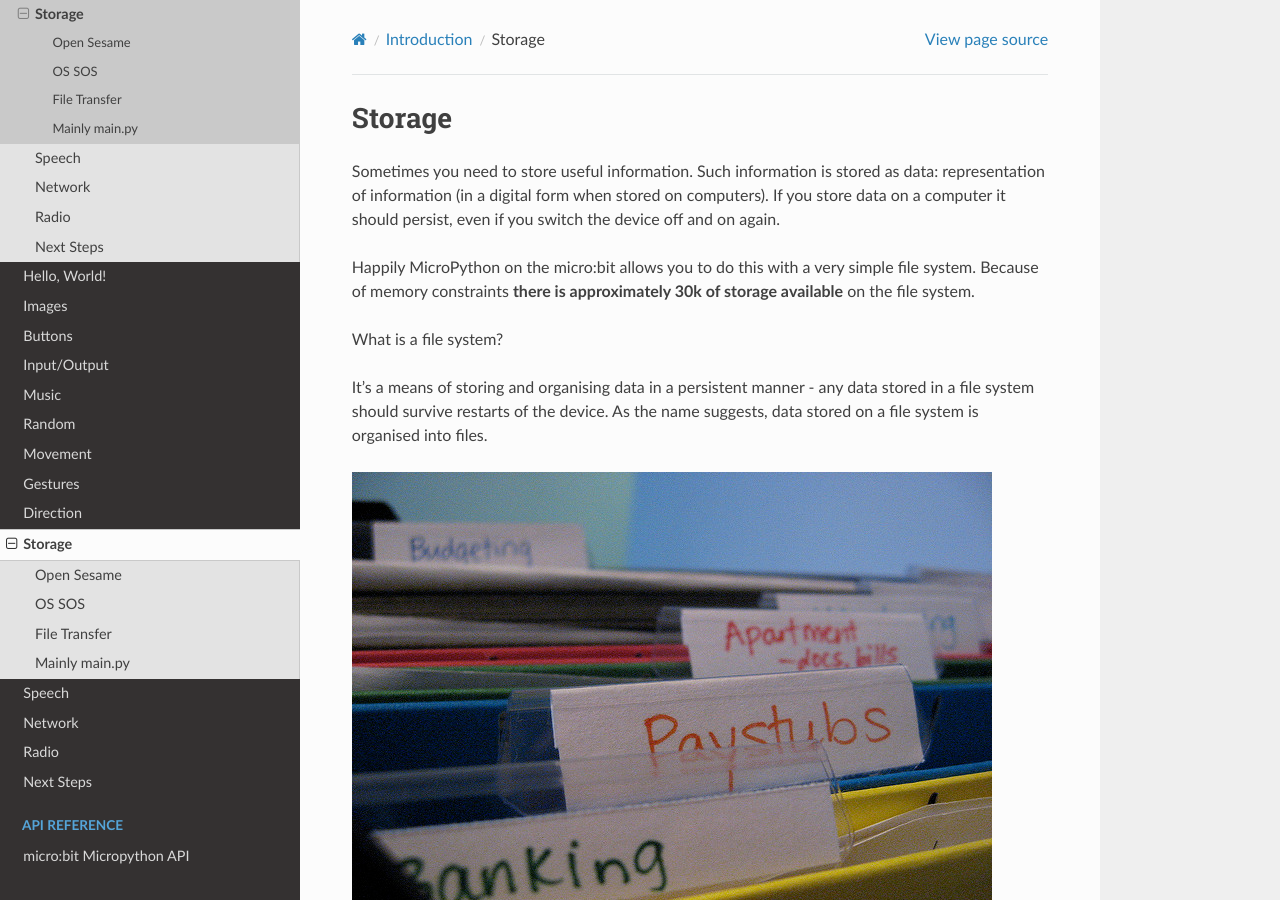
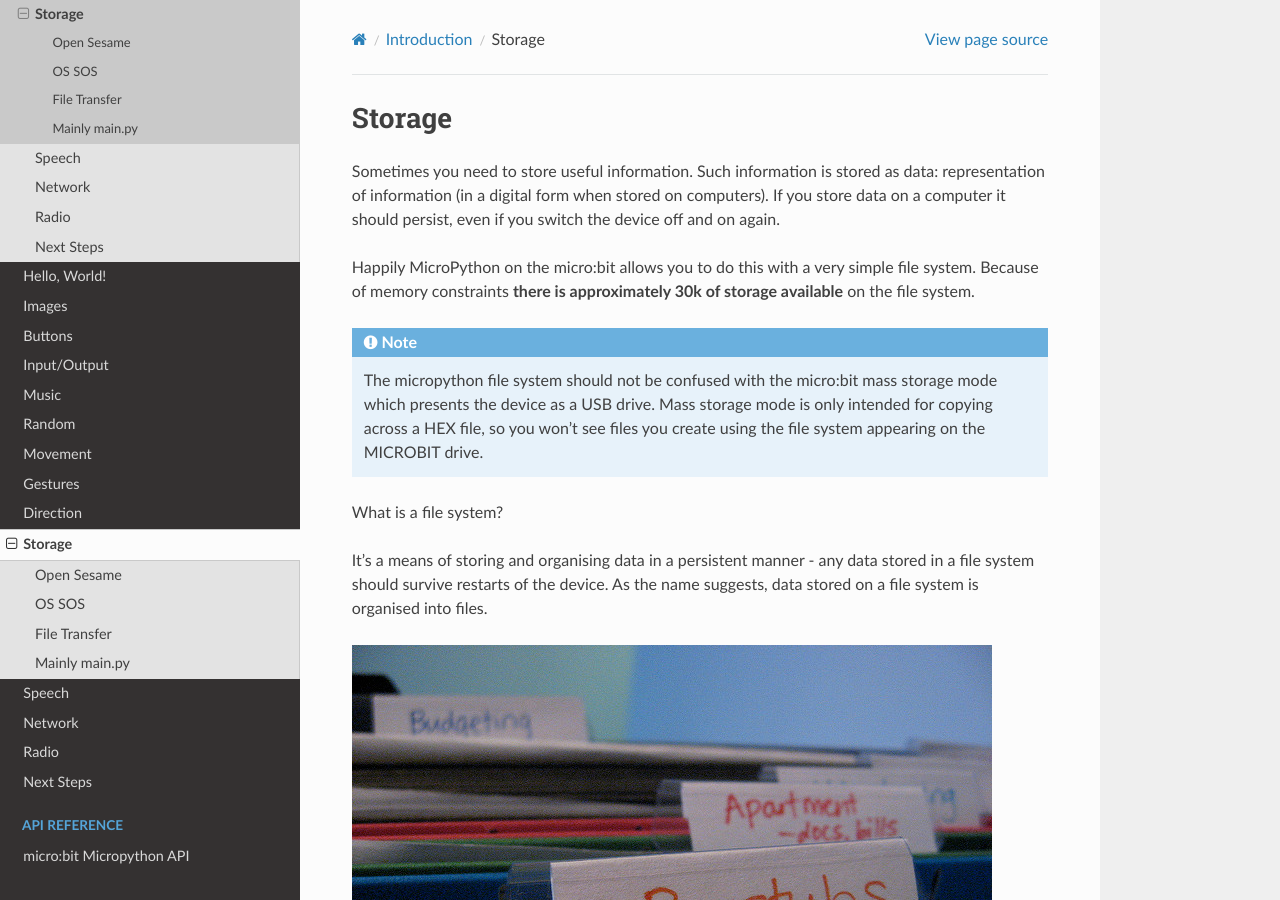
Before and after one commit to bbcmicrobit/micropython, a Sphinx documentation site: the page built from docs/tutorials/storage.rst, in a window 1280 px wide and 900 px high. Built offline with Sphinx 7.4.7 and the Read the Docs theme 2.0.0, drawn with Linux system fonts in a browser that asks for light colours.

Commit message:
docs: Update storage.rst to clarify file system vs mass storage (#585)

```diff
--- a/docs/tutorials/storage.rst
+++ b/docs/tutorials/storage.rst
@@ -9,6 +9,13 @@ switch the device off and on again.
 Happily MicroPython on the micro:bit allows you to do this with a very simple
 file system. Because of memory constraints **there is approximately 30k of
 storage available** on the file system.
+
+.. note::
+
+    The micropython file system should not be confused
+    with the micro:bit mass storage mode which presents the device as a USB drive.
+    Mass storage mode is only intended for copying across a HEX file, so you won't
+    see files you create using the file system appearing on the MICROBIT drive.
 
 What is a file system?
 
```
